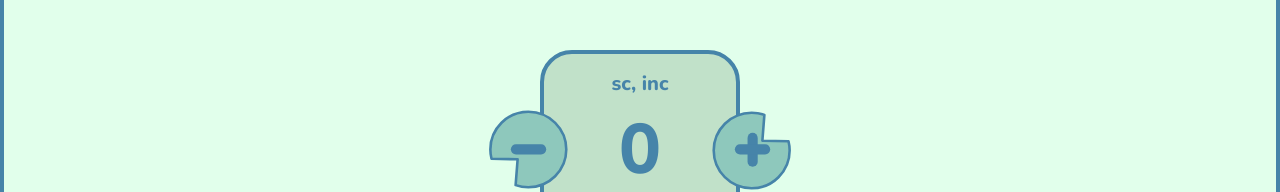
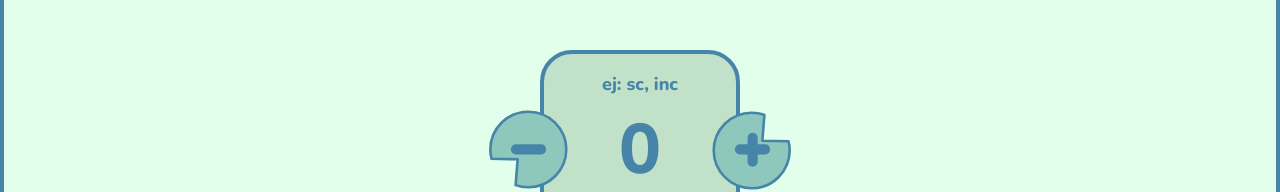
Before and after one commit to DulceNev/frog-counter, a Vue app: page / in a window 1280 px wide. Shown: the part 270-462 px from the top of the page. Built offline with nearby package versions, Linux system fonts and the light colour scheme.

Commit message:
ahora se peude editar y mantener el patron que tu escribas en el contador

```diff
--- a/src/App.vue
+++ b/src/App.vue
@@ -3,7 +3,9 @@ import { ref, onMounted, onUnmounted } from 'vue';
 
 const count = ref(0)
 const target = ref(10)
-const stitchGuide = ref('sc, inc')
+
+
+const stitchGuide = ref('ej: sc, inc')
 
 const plusPressed = ref(false)
 const minusPressed = ref(false)
@@ -35,6 +37,7 @@ const animateButton = (which) => {
 }
 
 const handleKeyDown = (event) => {
+  if (event.target.tagName === 'INPUT') return;
   if (event.key === 'ArrowRight' || event.key === 'ArrowUp') {
     increment();
     animateButton('plus');
@@ -65,7 +68,17 @@ onUnmounted(() => {
         <img :class="['transition-transform duration-100 ease-out hover:scale-110 h-20 active:scale-90', { 'scale-90': minusPressed }]" src="./assets/svg/minus.svg" alt="minus-image">
       </button>
       <div class="flex flex-col justify-center items-center bg-light-green w-50 h-50 rounded-4xl border-4 border-base">
-        <p class="text-base font-extrabold text-xl">{{ stitchGuide }}</p>
+
+        <div class="contenedor-patron w-full px-3">
+          <input
+            v-model="stitchGuide"
+            @keyup.enter="$event.target.blur()"
+            placeholder="ej: sc, inc"
+            :class="['input-editable font-extrabold text-lg text-center cursor-pointer bg-transparent border-none outline-none w-full transition-all duration-200 hover:scale-110 hover:rounded-lg hover:px-2 focus:scale-110 focus:rounded-lg focus:px-2 border-2 ',
+              stitchGuide ? 'text-base ' : 'text-base/50 ']"
+          >
+        </div>
+
         <p class="text-base font-extrabold text-[70px]">
           {{ count }}</p>
         <p class="text-base font-extrabold text-xl">{{count}} / {{target}}</p>
@@ -78,3 +91,9 @@ onUnmounted(() => {
 
   </div>
 </template>
+
+<style scoped>
+.input-editable::placeholder {
+  opacity: 0.4;
+}
+</style>
```
